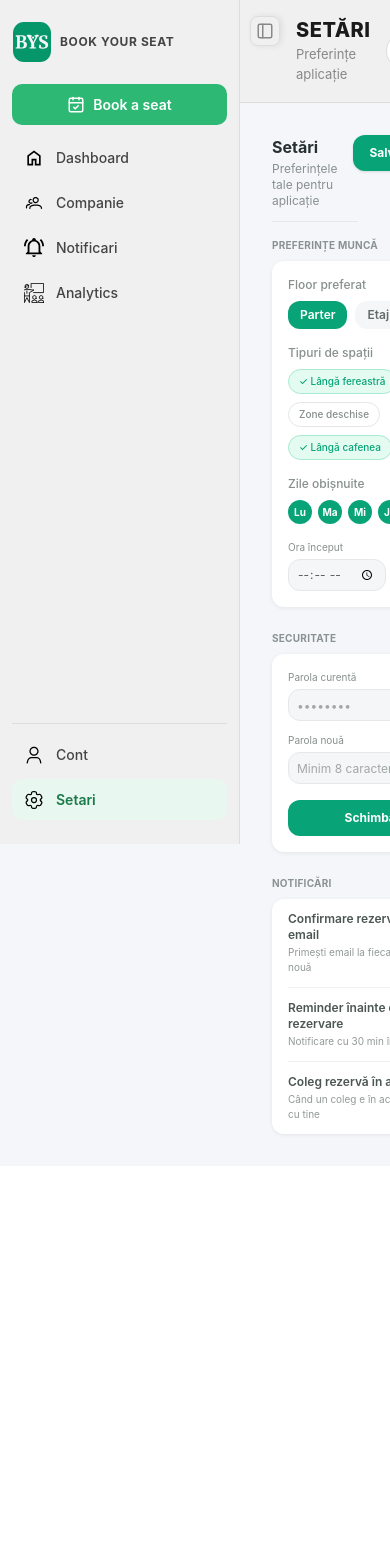
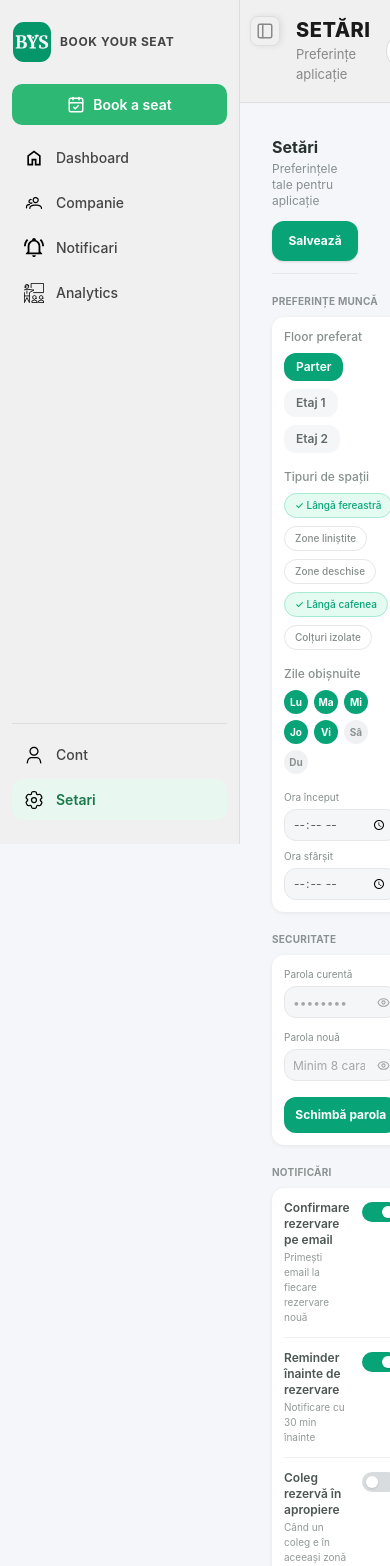
Before and after one commit to DennisRadoi/BookYourSeat-Frontend, a React (Vite) app: page /setari in a window 390 px wide. Shown: the top 1566 px of the page. Before the commit the page ends 1166 px from the top, so only its background shows below. Built offline with nearby package versions, Linux system fonts and the light colour scheme; the HTML template or start-up script is replaced by a standard one.

Commit message:
responsive

```diff
--- a/src/pages/SetariPage.tsx
+++ b/src/pages/SetariPage.tsx
@@ -29,29 +29,29 @@ export default function SetariPage() {
   }
 
   return (
-    <section className="max-w-[960px] text-[#27312f]">
-      <div className="mb-4 flex items-start justify-between gap-4 border-b border-[#e5e7e8] pb-3">
-        <div>
+    <section className="w-full max-w-[960px] text-[#27312f]">
+      <div className="mb-5 flex flex-col gap-3 border-b border-[#e5e7e8] pb-3 sm:mb-4 sm:flex-row sm:items-start sm:justify-between sm:gap-4">
+        <div className="min-w-0">
           <h2 className="text-base font-bold">Setări</h2>
           <p className="mt-0.5 text-xs text-[#87908e]">Preferințele tale pentru aplicație</p>
         </div>
         <button
           type="button"
           onClick={savePreferences}
-          className="inline-flex h-9 items-center gap-1.5 rounded-lg bg-[#08a477] px-4 text-xs font-bold text-white shadow-sm transition hover:bg-[#078b65] focus:outline-none focus:ring-2 focus:ring-[#08a477] focus:ring-offset-2"
+          className="inline-flex h-10 w-full items-center justify-center gap-1.5 rounded-lg bg-[#08a477] px-4 text-xs font-bold text-white shadow-sm transition hover:bg-[#078b65] focus:outline-none focus:ring-2 focus:ring-[#08a477] focus:ring-offset-2 sm:h-9 sm:w-auto"
         >
           {saved && <Check size={15} />}
           {saved ? "Salvat" : "Salvează"}
         </button>
       </div>
 
-      <div className="grid max-w-[760px] gap-6 lg:grid-cols-2">
-        <div className="space-y-6">
+      <div className="grid max-w-[760px] gap-5 sm:gap-6 lg:grid-cols-2">
+        <div className="min-w-0 space-y-5 sm:space-y-6">
           <fieldset>
             <legend className="mb-2 text-[10px] font-bold uppercase tracking-wide text-[#8a9291]">Preferințe muncă</legend>
-            <div className="rounded-xl bg-white p-4 shadow-[0_1px_4px_rgba(0,0,0,0.07)]">
+            <div className="rounded-xl bg-white p-3 shadow-[0_1px_4px_rgba(0,0,0,0.07)] sm:p-4">
               <p className="text-xs font-medium text-[#87908e]">Floor preferat</p>
-              <div className="mt-2 flex gap-2">
+              <div className="mt-2 flex flex-wrap gap-2">
                 {floors.map((item) => (
                   <button key={item} type="button" onClick={() => setFloor(item)} className={`rounded-lg px-3 py-1.5 text-xs font-semibold transition ${floor === item ? "bg-[#08a477] text-white" : "bg-[#f5f6f7] text-[#616b68] hover:bg-[#e8f6f0]"}`}>{item}</button>
                 ))}
@@ -66,11 +66,11 @@ export default function SetariPage() {
               </div>
 
               <p className="mt-4 text-xs font-medium text-[#87908e]">Zile obișnuite</p>
-              <div className="mt-2 flex gap-1.5">
+              <div className="mt-2 flex flex-wrap gap-1.5">
                 {weekdays.map((day) => <button key={day} type="button" onClick={() => toggleValue(day, setDays)} className={`grid size-6 place-items-center rounded-full text-[10px] font-bold ${days.has(day) ? "bg-[#08a477] text-white" : "bg-[#f0f1f3] text-[#8a9291]"}`}>{day}</button>)}
               </div>
 
-              <div className="mt-4 grid grid-cols-2 gap-2">
+              <div className="mt-4 grid gap-2 sm:grid-cols-2">
                 <label className="text-[10px] text-[#87908e]">Ora început<input type="time" aria-label="Ora început" className="mt-1 block h-8 w-full rounded-lg border border-[#e5e7e8] bg-[#f5f6f7] px-2 text-xs text-[#58615f] outline-none focus:border-[#08a477]" /></label>
                 <label className="text-[10px] text-[#87908e]">Ora sfârșit<input type="time" aria-label="Ora sfârșit" className="mt-1 block h-8 w-full rounded-lg border border-[#e5e7e8] bg-[#f5f6f7] px-2 text-xs text-[#58615f] outline-none focus:border-[#08a477]" /></label>
               </div>
@@ -79,7 +79,7 @@ export default function SetariPage() {
 
           <fieldset>
             <legend className="mb-2 text-[10px] font-bold uppercase tracking-wide text-[#8a9291]">Securitate</legend>
-            <div className="rounded-xl bg-white p-4 shadow-[0_1px_4px_rgba(0,0,0,0.07)]">
+            <div className="rounded-xl bg-white p-3 shadow-[0_1px_4px_rgba(0,0,0,0.07)] sm:p-4">
               <PasswordField label="Parola curentă" placeholder="••••••••" showPassword={showPassword} onToggle={() => setShowPassword((show) => !show)} />
               <div className="mt-3"><PasswordField label="Parola nouă" placeholder="Minim 8 caractere" showPassword={showPassword} onToggle={() => setShowPassword((show) => !show)} /></div>
               <button type="button" className="mt-4 h-9 w-full rounded-lg bg-[#08a477] text-xs font-bold text-white transition hover:bg-[#078b65]">Schimbă parola</button>
@@ -89,7 +89,7 @@ export default function SetariPage() {
 
         <fieldset>
           <legend className="mb-2 text-[10px] font-bold uppercase tracking-wide text-[#8a9291]">Notificări</legend>
-          <div className="divide-y divide-[#eef0f1] rounded-xl bg-white px-4 shadow-[0_1px_4px_rgba(0,0,0,0.07)]">
+          <div className="divide-y divide-[#eef0f1] rounded-xl bg-white px-3 shadow-[0_1px_4px_rgba(0,0,0,0.07)] sm:px-4">
             <ToggleRow title="Confirmare rezervare pe email" description="Primești email la fiecare rezervare nouă" enabled={emailConfirmation} onChange={setEmailConfirmation} />
             <ToggleRow title="Reminder înainte de rezervare" description="Notificare cu 30 min înainte" enabled={dailyReminder} onChange={setDailyReminder} />
             <ToggleRow title="Coleg rezervă în apropiere" description="Când un coleg e în aceeași zonă cu tine" enabled={nearbyColleague} onChange={setNearbyColleague} />
@@ -101,7 +101,7 @@ export default function SetariPage() {
 }
 
 function ToggleRow({ title, description, enabled, onChange }: { title: string; description: string; enabled: boolean; onChange: (value: boolean) => void }) {
-  return <div className="flex min-h-[61px] items-center justify-between gap-3 py-3"><div><p className="text-xs font-semibold text-[#4c5653]">{title}</p><p className="mt-0.5 text-[10px] text-[#929997]">{description}</p></div><button type="button" role="switch" aria-checked={enabled} onClick={() => onChange(!enabled)} className={`relative h-4 w-7 shrink-0 rounded-full transition ${enabled ? "bg-[#08a477]" : "bg-[#d9dcdf]"}`}><span className={`absolute top-0.5 size-3 rounded-full bg-white shadow transition ${enabled ? "left-3.5" : "left-0.5"}`} /></button></div>
+  return <div className="flex min-h-[61px] items-start justify-between gap-3 py-3 sm:items-center"><div className="min-w-0"><p className="text-xs font-semibold text-[#4c5653]">{title}</p><p className="mt-0.5 text-[10px] text-[#929997]">{description}</p></div><button type="button" role="switch" aria-checked={enabled} onClick={() => onChange(!enabled)} className={`relative mt-0.5 h-5 w-9 shrink-0 rounded-full transition sm:mt-0 ${enabled ? "bg-[#08a477]" : "bg-[#d9dcdf]"}`}><span className={`absolute top-1 size-3 rounded-full bg-white shadow transition ${enabled ? "left-5" : "left-1"}`} /></button></div>
 }
 
 function PasswordField({ label, placeholder, showPassword, onToggle }: { label: string; placeholder: string; showPassword: boolean; onToggle: () => void }) {
```
